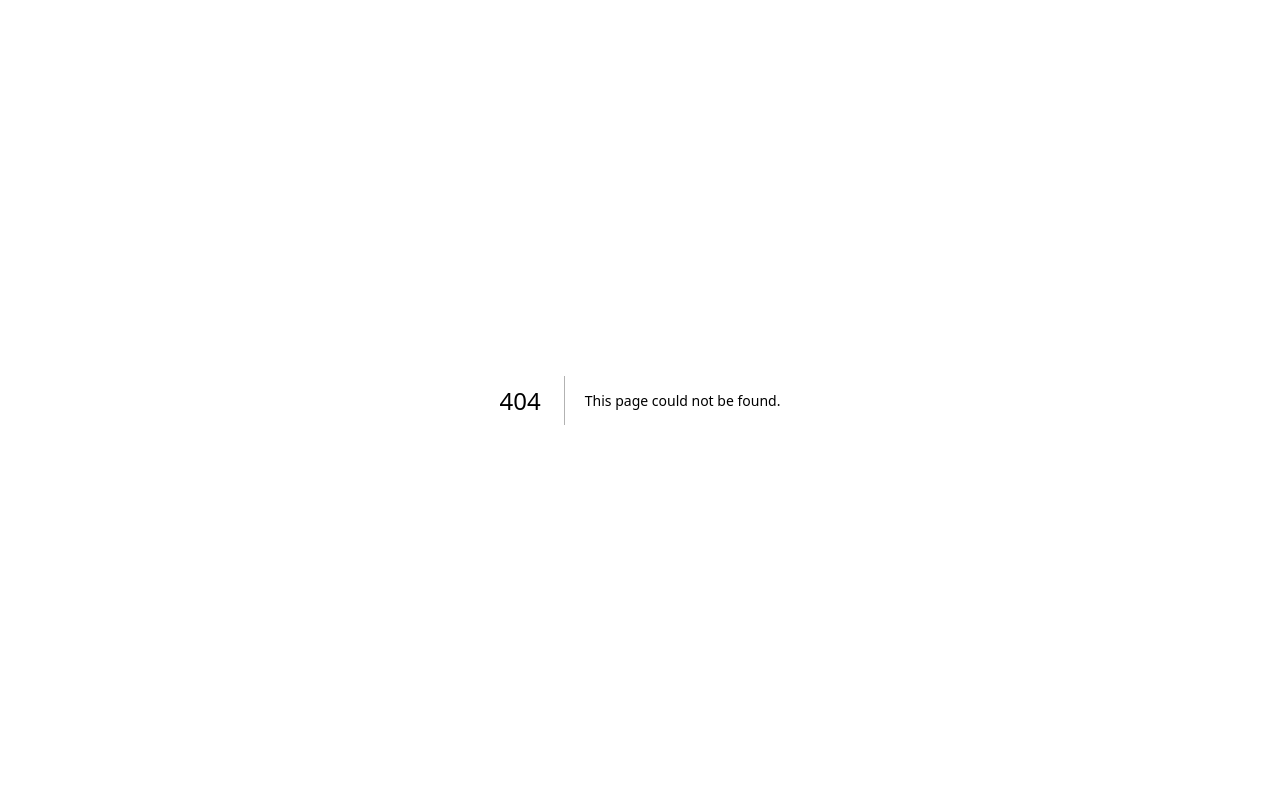
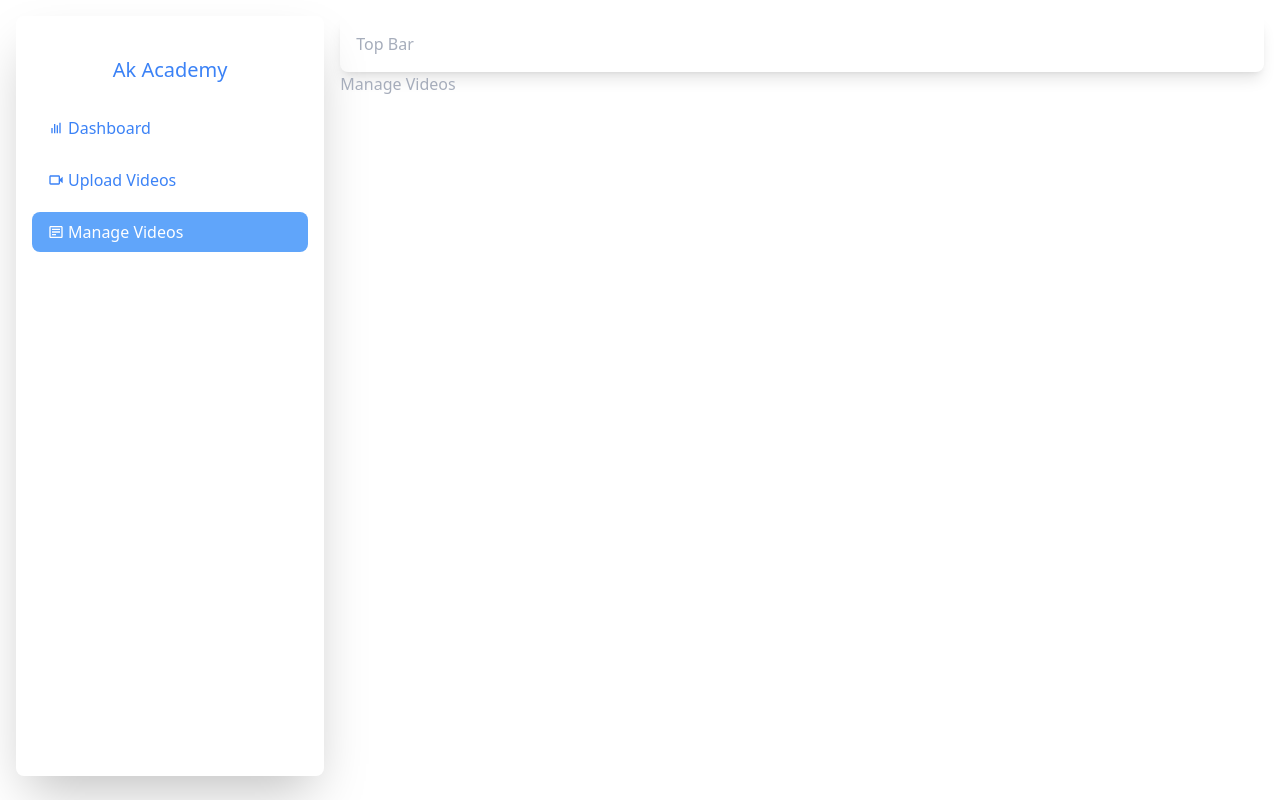
Before and after one commit to anamvai999/AnamChemistryAcademy, a Next.js app: page /dashboard/manage-videos in a window 1280 px wide. Before the commit this address had no page. Built offline with nearby package versions, Linux system fonts and the light colour scheme.

Commit message:
side menu design done

```diff
--- a/package.json
+++ b/package.json
@@ -13,6 +13,7 @@
     "next": "14.2.2",
     "react": "^18",
     "react-dom": "^18",
+    "react-icons": "^5.1.0",
     "react-redux": "^9.1.1"
   },
   "devDependencies": {
--- /dev/null
+++ b/src/app/(dashboard)/dashboard/manage-videos/page.js
@@ -0,0 +1,11 @@
+import React from 'react'
+
+const page = () => {
+  return (
+    <div>
+      Manage Videos
+    </div>
+  )
+}
+
+export default page
--- a/src/app/(dashboard)/dashboard/page.js
+++ b/src/app/(dashboard)/dashboard/page.js
@@ -1,24 +1,10 @@
 import React from "react";
-import SideBarMenu from "@/components/dashboard-components/SideBarMenu";
-import ShadowCard from "@/components/common/ShadowCard";
+
 
 const page = () => {
   return (
-    <div className="bg-gray-100 p-4 h-full">
-      <div className="flex gap-4 justify-between ">
-        <div className="min-h-[96vh] shadow-2xl p-4 w-2/12 rounded-lg bg-white">
-          <SideBarMenu />
-        </div>
-        <div className="w-10/12">
-          <ShadowCard>
-              Akhanka Academy
-          </ShadowCard>
+    <div className="">
 
-          <ShadowCard>
-              Lorem ipsum, dolor sit amet consectetur adipisicing elit. Culpa nostrum quia quisquam nobis delectus ipsam ab voluptas vel autem earum.
-          </ShadowCard>
-        </div>
-      </div>
     </div>
   );
 };
--- /dev/null
+++ b/src/app/(dashboard)/dashboard/upload-videos/page.js
@@ -0,0 +1,11 @@
+import React from 'react'
+
+const page = () => {
+  return (
+    <div>
+      Upload koro video
+    </div>
+  )
+}
+
+export default page
--- a/src/app/(dashboard)/layout.js
+++ b/src/app/(dashboard)/layout.js
@@ -1,4 +1,6 @@
+import SideBarMenu from "@/components/dashboard-components/SiderBarMenu/SideBarMenu";
 import "../globals.css";
+import DashboardTopBar from "@/components/dashboard-components/DashboardTopBar/DashboardTopBar";
 
 export const metadata = {
   title: "Create Next App",
@@ -8,7 +10,19 @@ export const metadata = {
 export default function RootLayout({ children }) {
   return (
     <html lang="en">
-      <body>{children}</body>
+      <body className="bg-white min-h-screen p-4">
+        <div className="bg-white flex gap-4">
+          <div className="w-3/12 shadow-2xl p-4 min-h-[95vh] rounded-lg ">
+            <SideBarMenu />
+          </div>
+          <div className="w-9/12 ">
+            <div className="shadow-lg p-4 rounded-lg">
+              <DashboardTopBar />
+            </div>
+            {children}
+          </div>
+        </div>
+      </body>
     </html>
   );
 }
--- /dev/null
+++ b/src/components/dashboard-components/DashboardTopBar/DashboardTopBar.jsx
@@ -0,0 +1,11 @@
+import React from 'react'
+
+const DashboardTopBar = () => {
+  return (
+    <div>
+      Top Bar
+    </div>
+  )
+}
+
+export default DashboardTopBar
--- a/src/components/dashboard-components/SideBarMenu.jsx
+++ /dev/null
@@ -1,11 +0,0 @@
-import React from 'react'
-
-const SideBarMenu = () => {
-  return (
-    <div>
-      Side bar Menu
-    </div>
-  )
-}
-
-export default SideBarMenu
--- /dev/null
+++ b/src/components/dashboard-components/SiderBarMenu/SideBarMenu.css
@@ -0,0 +1,10 @@
+ul{
+    display: flex;
+    flex-direction: column;
+    gap: 12px 0px;
+}
+li a{
+    display: flex;
+    align-items: center;
+    gap: 4px;
+}
--- /dev/null
+++ b/src/components/dashboard-components/SiderBarMenu/SideBarMenu.jsx
@@ -0,0 +1,54 @@
+"use client";
+import React from "react";
+import { BiBarChart, BiDetail, BiVideo } from "react-icons/bi";
+import "./SideBarMenu.css";
+import Link from "next/link";
+import { usePathname } from "next/navigation";
+
+const SideBarMenu = () => {
+
+  const pathName = usePathname();
+
+  const links = [
+    {
+      link: "/dashboard",
+      linkText: "Dashboard",
+      linkIcon: <BiBarChart />,
+
+    },
+    {
+      link: "/dashboard/upload-videos",
+      linkText: "Upload Videos",
+      linkIcon: <BiVideo />,
+
+    },
+    {
+      link: "/dashboard/manage-videos",
+      linkText: "Manage Videos",
+      linkIcon: <BiDetail />,
+
+    },
+  ];
+
+  return (
+    <div className="text-blue-500">
+      <h1 className="text-xl text-center my-6">Ak Academy</h1>
+      <ul className="mt-4">
+        {links.map((link, index) => (
+          <li key={index}>
+            <Link
+              className={`${
+                link.link === pathName && "bg-blue-400 rounded-lg text-white"
+              } px-4 py-2`}
+              href={`${link.link}`}
+            >
+              {link.linkIcon} {link.linkText}
+            </Link>
+          </li>
+        ))}
+      </ul>
+    </div>
+  );
+};
+
+export default SideBarMenu;
```
Also changed, not shown: 2 other files (tests, documents, lock files or other folders).
